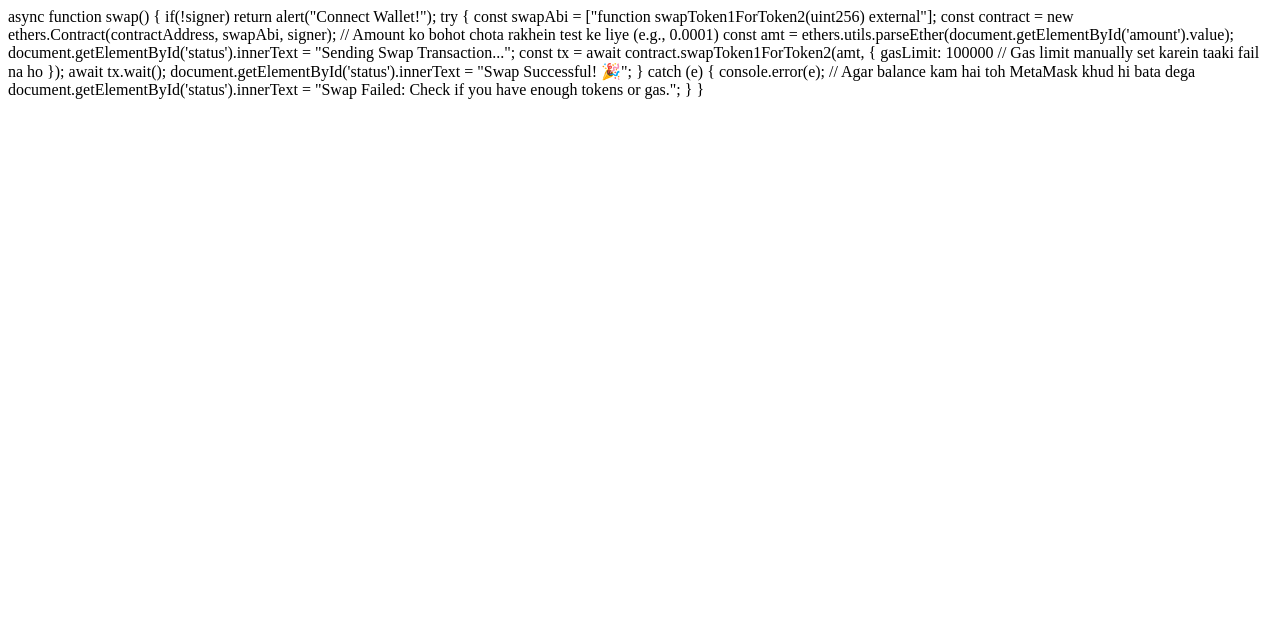
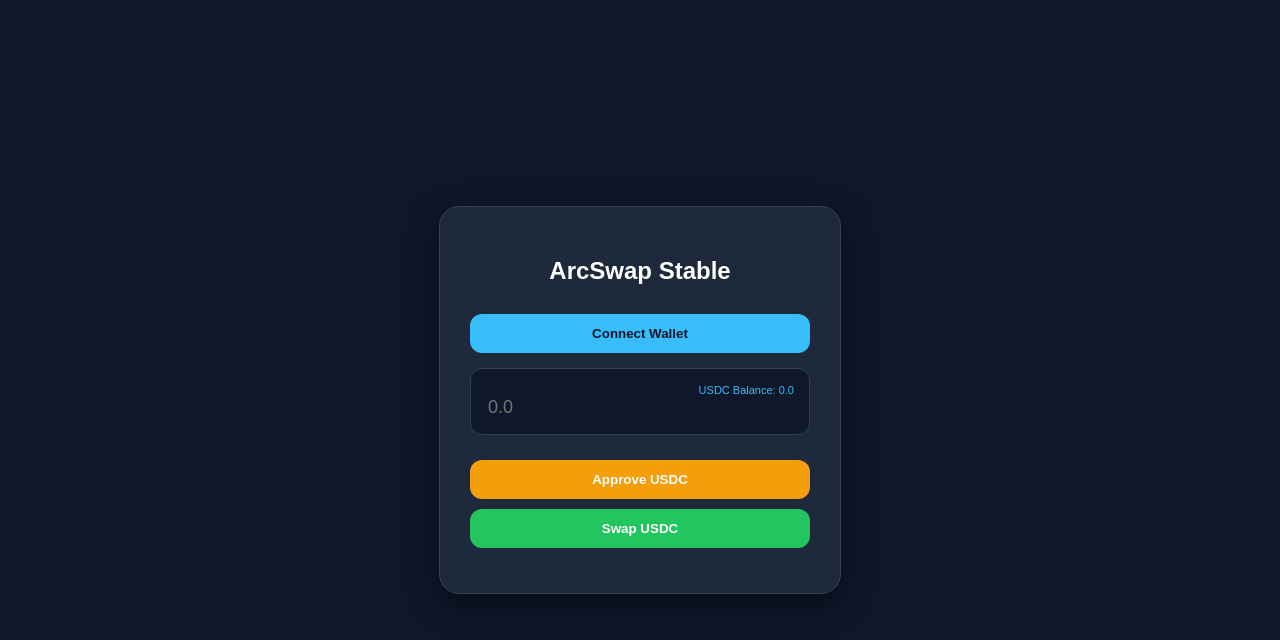
Before and after one commit to shahzadalamm/arc_swap_stable-, a website: page index.html in a window 1280 px wide. Drawn offline with Linux system fonts and the light colour scheme.

Commit message:
Fixed interface and USDC decimals

```diff
--- a/index.html
+++ b/index.html
@@ -1,22 +1,90 @@
-async function swap() {
+<!DOCTYPE html>
+<html lang="en">
+<head>
+    <meta charset="UTF-8">
+    <meta name="viewport" content="width=device-width, initial-scale=1.0">
+    <title>ArcSwap Stable | Live</title>
+    <script src="https://cdnjs.cloudflare.com/ajax/libs/ethers/5.7.2/ethers.umd.min.js"></script>
+    <style>
+        body { background: #0f172a; color: white; font-family: sans-serif; display: flex; justify-content: center; align-items: center; height: 100vh; margin: 0; }
+        .card { background: #1e293b; padding: 30px; border-radius: 20px; width: 340px; text-align: center; border: 1px solid #334155; box-shadow: 0 10px 30px rgba(0,0,0,0.5); }
+        .input-box { background: #0f172a; padding: 15px; border-radius: 12px; margin: 15px 0; border: 1px solid #334155; }
+        input { background: transparent; border: none; color: white; font-size: 18px; width: 100%; outline: none; }
+        button { width: 100%; padding: 12px; border-radius: 12px; border: none; font-weight: bold; cursor: pointer; margin-top: 10px; }
+        .btn-connect { background: #38bdf8; color: #0f172a; }
+        .btn-approve { background: #f59e0b; color: white; }
+        .btn-swap { background: #22c55e; color: white; }
+        #status { font-size: 12px; color: #38bdf8; margin-top: 15px; }
+    </style>
+</head>
+<body>
+
+<div class="card">
+    <h2>ArcSwap Stable</h2>
+    <button id="connectBtn" class="btn-connect" onclick="connectWallet()">Connect Wallet</button>
+    <p id="walletAddress" style="font-size: 10px; color: #94a3b8; margin: 10px 0; word-break: break-all;"></p>
+
+    <div class="input-box">
+        <div style="font-size: 11px; text-align: right; color: #38bdf8;" id="tokenBalance">USDC Balance: 0.0</div>
+        <input type="number" id="amount" placeholder="0.0">
+    </div>
+
+    <button class="btn-approve" onclick="approve()">Approve USDC</button>
+    <button class="btn-swap" onclick="swap()">Swap USDC</button>
+    <p id="status"></p>
+</div>
+
+<script>
+    const contractAddress = "0xF94430860CA78B4BF9cC28f24D3c4B38C87d9A0f";
+    const token1Address = "0x2e666c5a4a3db7841f39f88c2226d14d64b79678"; // USDC Address
+    let provider, signer;
+
+    async function connectWallet() {
+        if (window.ethereum) {
+            const accounts = await window.ethereum.request({ method: 'eth_requestAccounts' });
+            provider = new ethers.providers.Web3Provider(window.ethereum);
+            signer = provider.getSigner();
+            document.getElementById('walletAddress').innerText = accounts[0];
+            document.getElementById('connectBtn').innerText = "Connected ✅";
+            updateBalance(accounts[0]);
+        }
+    }
+
+    async function updateBalance(address) {
+        try {
+            const erc20Abi = ["function balanceOf(address) view returns (uint256)"];
+            const contract = new ethers.Contract(token1Address, erc20Abi, provider);
+            const balance = await contract.balanceOf(address);
+            document.getElementById('tokenBalance').innerText = "USDC: " + ethers.utils.formatUnits(balance, 6); // USDC uses 6 decimals
+        } catch (e) { console.log(e); }
+    }
+
+    async function approve() {
+        if(!signer) return alert("Connect Wallet!");
+        try {
+            const erc20Abi = ["function approve(address, uint256) public returns (bool)"];
+            const contract = new ethers.Contract(token1Address, erc20Abi, signer);
+            const amt = ethers.utils.parseUnits(document.getElementById('amount').value, 6);
+            document.getElementById('status').innerText = "Approving USDC...";
+            const tx = await contract.approve(contractAddress, amt);
+            await tx.wait();
+            document.getElementById('status').innerText = "USDC Approved!";
+        } catch (e) { document.getElementById('status').innerText = "Approval Failed"; }
+    }
+
+    async function swap() {
         if(!signer) return alert("Connect Wallet!");
         try {
             const swapAbi = ["function swapToken1ForToken2(uint256) external"];
             const contract = new ethers.Contract(contractAddress, swapAbi, signer);
-
-            // Amount ko bohot chota rakhein test ke liye (e.g., 0.0001)
-            const amt = ethers.utils.parseEther(document.getElementById('amount').value);
-
-            document.getElementById('status').innerText = "Sending Swap Transaction...";
-            const tx = await contract.swapToken1ForToken2(amt, {
-                gasLimit: 100000 // Gas limit manually set karein taaki fail na ho
-            });
-
+            const amt = ethers.utils.parseUnits(document.getElementById('amount').value, 6);
+            document.getElementById('status').innerText = "Swapping...";
+            const tx = await contract.swapToken1ForToken2(amt, { gasLimit: 200000 });
             await tx.wait();
             document.getElementById('status').innerText = "Swap Successful! 🎉";
-        } catch (e) {
-            console.error(e);
-            // Agar balance kam hai toh MetaMask khud hi bata dega
-            document.getElementById('status').innerText = "Swap Failed: Check if you have enough tokens or gas.";
-        }
+            updateBalance(await signer.getAddress());
+        } catch (e) { document.getElementById('status').innerText = "Swap Failed: Balance ya Liquidity ka masla hai."; }
     }
+</script>
+</body>
+</html>
```
